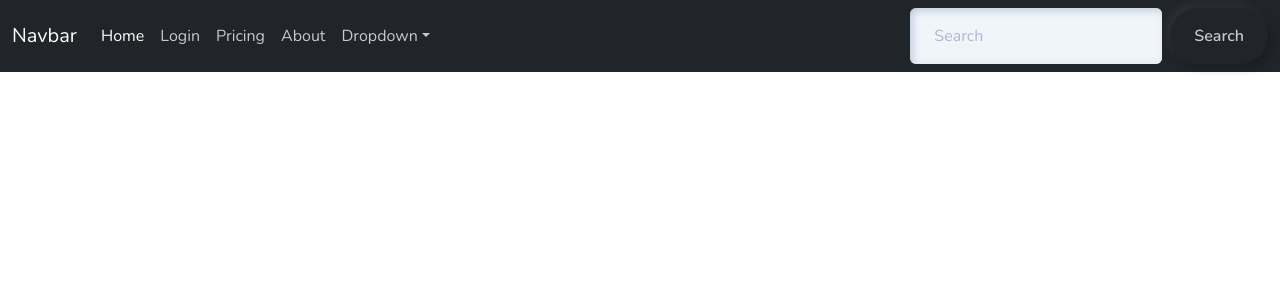
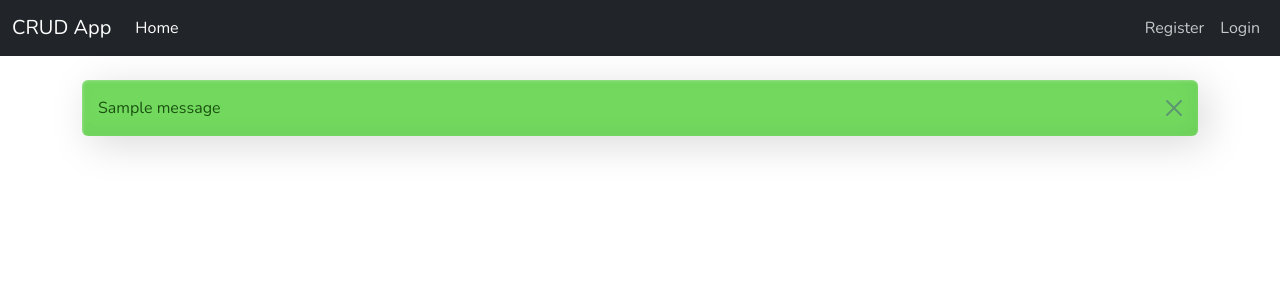
Before and after one commit to DanielPicciau/DjangoRepo, a Django app: template website/templates/pages/base.html in a window 1280 px wide. Shown: the top 300 px of the page. Run offline with Django 3.2, Linux system fonts and the light colour scheme; the template is opened without the code that fills it, so the values that code supplies are empty; one stand-in notice (Sample message) is shown; some libraries are stand-ins or nearby versions.

Commit message:
Commit Changes

```diff
--- a/website/templates/components/navbar.html
+++ b/website/templates/components/navbar.html
@@ -1,43 +1,34 @@
-{% block content %}
-
 <nav class="navbar navbar-expand-lg bg-dark" data-bs-theme="dark">
   <div class="container-fluid">
-    <a class="navbar-brand" href="#">Navbar</a>
+    <a class="navbar-brand" href="{% url '' %}">CRUD App</a>
     <button class="navbar-toggler" type="button" data-bs-toggle="collapse" data-bs-target="#navbarColor02" aria-controls="navbarColor02" aria-expanded="false" aria-label="Toggle navigation">
       <span class="navbar-toggler-icon"></span>
     </button>
     <div class="collapse navbar-collapse" id="navbarColor02">
       <ul class="navbar-nav me-auto">
         <li class="nav-item">
-          <a class="nav-link active" href="{%url ''%}">Home
-            <span class="visually-hidden">(current)</span>
-          </a>
-        </li>
-        <li class="nav-item">
-          <a class="nav-link" href="{%url 'login' %}">Login</a>
-        </li>
-        <li class="nav-item">
-          <a class="nav-link" href="#">Pricing</a>
-        </li>
-        <li class="nav-item">
-          <a class="nav-link" href="#">About</a>
-        </li>
-        <li class="nav-item dropdown">
-          <a class="nav-link dropdown-toggle" data-bs-toggle="dropdown" href="#" role="button" aria-haspopup="true" aria-expanded="false">Dropdown</a>
-          <div class="dropdown-menu">
-            <a class="dropdown-item" href="#">Action</a>
-            <a class="dropdown-item" href="#">Another action</a>
-            <a class="dropdown-item" href="#">Something else here</a>
-            <div class="dropdown-divider"></div>
-            <a class="dropdown-item" href="#">Separated link</a>
-          </div>
+          <a class="nav-link active" href="{% url '' %}">Home</a>
         </li>
       </ul>
-      <form class="d-flex">
-        <input class="form-control me-sm-2" type="search" placeholder="Search">
-        <button class="btn btn-secondary my-2 my-sm-0" type="submit">Search</button>
-      </form>
+      <div class="d-flex">
+        <ul class="navbar-nav ml-auto">
+          {% if user.is_authenticated %}
+            <li class="nav-item">
+              <span class="nav-link">Hello, {{ user.first_name|default:user.username }}</span>
+            </li>
+            <li class="nav-item">
+              <a class="nav-link" href="#">Logout</a>
+            </li>
+          {% else %}
+            <li class="nav-item">
+              <a class="nav-link" href="{% url 'register' %}">Register</a>
+            </li>
+            <li class="nav-item">
+              <a class="nav-link" href="{% url 'login' %}">Login</a>
+            </li>
+          {% endif %}
+        </ul>
+      </div>
     </div>
   </div>
 </nav>
-{% endblock %}
--- a/website/templates/pages/base.html
+++ b/website/templates/pages/base.html
@@ -16,6 +16,16 @@
 <body>
     {% include 'components/navbar.html'%}
     <div class="container">
+        {% if messages %}
+            <div class="mt-4">
+                {% for message in messages %}
+                    <div class="alert alert-{{ message.tags }} alert-dismissible fade show" role="alert">
+                        {{ message }}
+                        <button type="button" class="btn-close" data-bs-dismiss="alert" aria-label="Close"></button>
+                    </div>
+                {% endfor %}
+            </div>
+        {% endif %}
     {% block content%}
     {% endblock %}
     </div>
--- a/website/views.py
+++ b/website/views.py
@@ -1,5 +1,6 @@
 from django.shortcuts import render, redirect
 from django.contrib.auth import login as auth_login, authenticate
+from django.contrib import messages
 from .forms import CreateUserForm, LoginForm
 
 # Create your views here.
@@ -25,6 +26,8 @@ def register(request):
         form = CreateUserForm(request.POST)
         if form.is_valid():
             form.save()
+            # Add a success message for the user
+            messages.success(request, 'Account created successfully! Please log in.')
             # Redirect to the login page after successful registration
             return redirect('login')
     else:
```
Also changed, not shown: website/forms.py (+24 -3 lines), website/templates/pages/register.html (+3 -22 lines).
